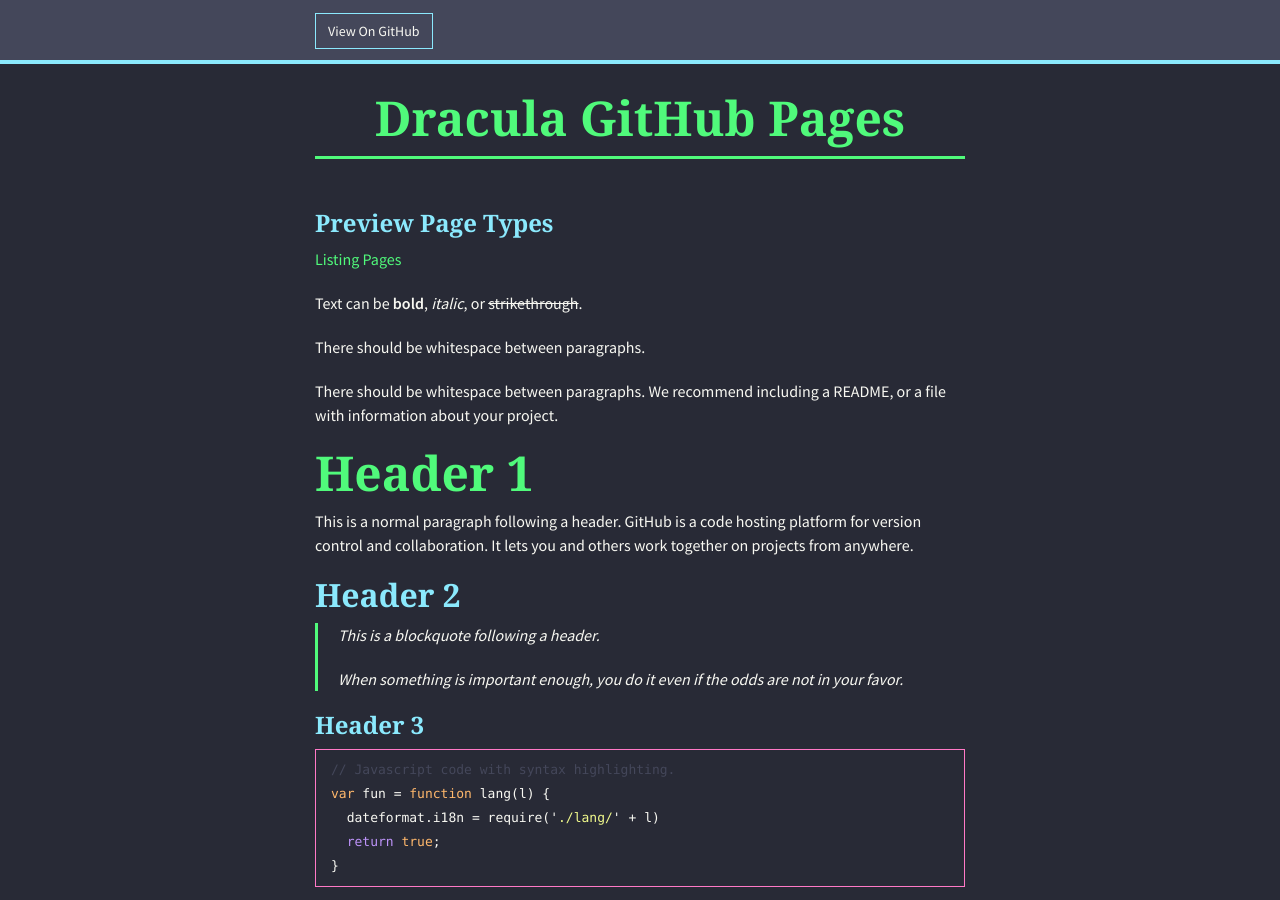
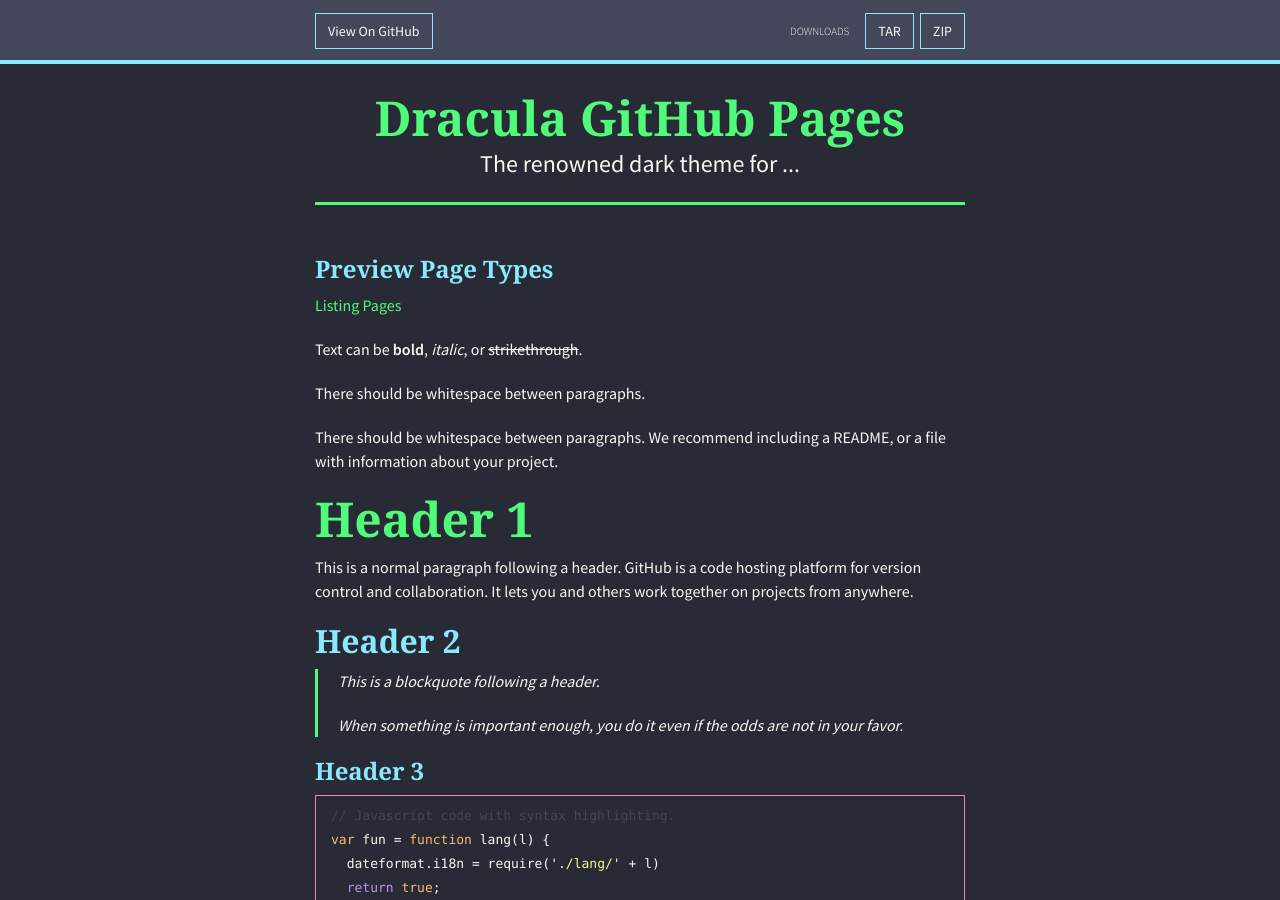
Before and after one commit to dracula/gh-pages, a Jekyll site: the page built from index.md, in a window 1280 px wide and 900 px high. Built offline with Jekyll 4.4.1, drawn with Linux system fonts in a browser that asks for light colours; nearby versions of some CDN libraries; the repository's description, which GitHub fills in, is left out; our own code applies the rules of GitHub Pages for plain Markdown files.

Commit message:
chore: general cleanup of project and markup

```diff
--- a/_config.yml
+++ b/_config.yml
@@ -1,8 +1,24 @@
+# SEO Values
 title: Dracula GitHub Pages
-show_downloads: false
+tagline: The renowned dark theme for ...
+description: The renowned dark theme for ...
+url: https://dracula.github.io/gh-pages/
+twitter: https://twitter.com/zenorocha
+logo: https://draculatheme.com/static/icons/pack-1/045-dracula.svg
+
+# Google Analytics ID
 google_analytics:
+
+# GitHub Values
+github:
+  owner_name: Dracula
+  owner_url: https://github.com/dracula
+  repository_url: https://github.com/dracula/gh-pages
+  zip_url: https://github.com/pages-themes/cayman/archive/refs/heads/master.zip
+
+show_downloads: true
+show_header: true
 remote_theme: "dracula/gh-pages"
-show_header: true
 
 sass:
     style: compressed
--- a/_layouts/default.html
+++ b/_layouts/default.html
@@ -15,16 +15,25 @@
     <link rel="stylesheet" href="{{ '/assets/css/ie.css' | relative_url }}">
     <![endif]-->
     <meta name="viewport" content="width=device-width, initial-scale=1, user-scalable=no">
+  </head>
 
-  </head>
   <body class="{{ page.colorspace }}">
       {% if site.show_header %}
         <div id="header">
           <nav>
-            <li class="fork"><a href="{{ site.github.repository_url }}">View On GitHub</a></li>
+            {% if site.github.repository_url %}
+              <li class="fork"><a href="{{ site.github.repository_url }}">View On GitHub</a></li>
+            {% endif %}
+
             {% if site.show_downloads %}
-              <li class="downloads"><a href="{{ site.github.zip_url }}">ZIP</a></li>
-              <li class="downloads"><a href="{{ site.github.tar_url }}">TAR</a></li>
+              {% if site.github.zip_url %}
+                <li class="downloads"><a href="{{ site.github.zip_url }}">ZIP</a></li>
+              {% endif %}
+
+              {% if site.github.tar_url %}
+                <li class="downloads"><a href="{{ site.github.tar_url }}">TAR</a></li>
+              {% endif %}
+
               <li class="title">DOWNLOADS</li>
             {% endif %}
           </nav>
```
Also changed, not shown: _layouts/listings.html (+10 -1 lines), jekyll-theme-dracula.gemspec.
